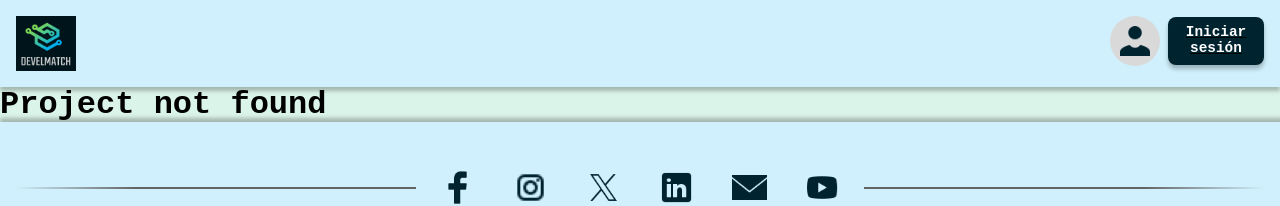
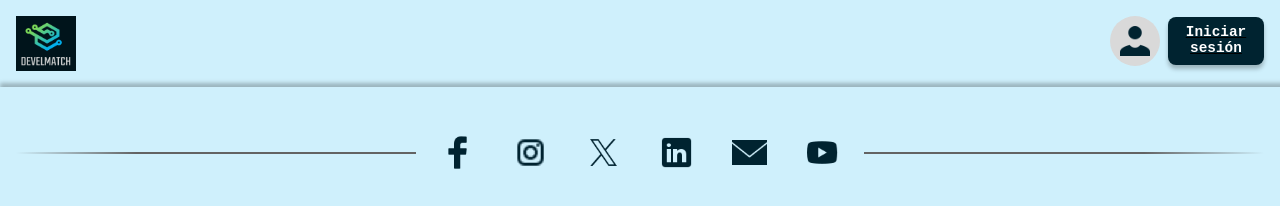
Before and after one commit to JavierBrizuela/exceso_de_iteraciones, a React (Vite) app in the folder Frontend/: page /projectdetails in a window 1280 px wide. Before the commit this address had no page. Shown: the top 206 px of the page. Built offline with nearby package versions, Linux system fonts and the light colour scheme; a web font is replaced by a local one.

Commit message:
Redirect no project case to Error404 page

```diff
--- a/Frontend/src/routes/ProjectDetails/ProjectDetails.jsx
+++ b/Frontend/src/routes/ProjectDetails/ProjectDetails.jsx
@@ -1,4 +1,4 @@
-import { useParams } from "react-router-dom";
+import { useParams, Link } from "react-router-dom";
 import "./ProjectDetails.css";
 import { getProject } from "../../services/projectsService";
 
@@ -9,8 +9,7 @@ function Details() {
   console.log(project, params.projectId);
 
   if (!project) {
-    // TODO: Redirigir a la página error 404
-    return <h1>Project not found</h1>;
+    return <Link to="/*" />;
   }
 
   const {
```
